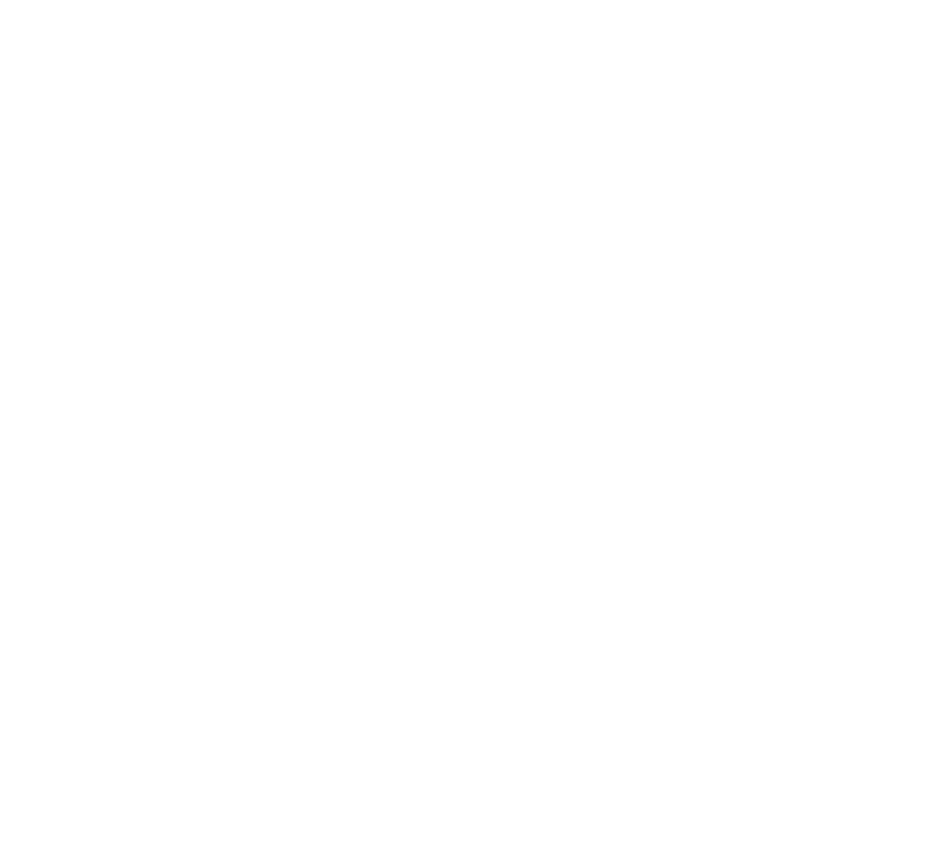
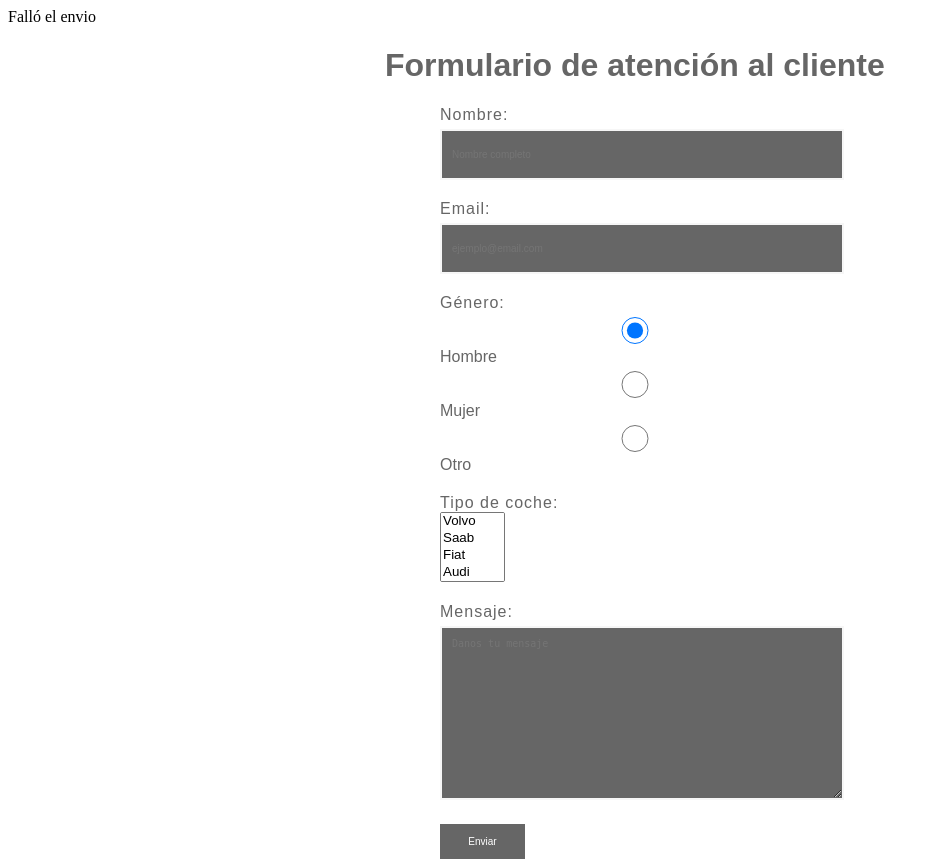
Before and after one commit to javiernaranjogit/DisWeb, a PHP site: page / in a window 1280 px wide. Before the commit the part shown is empty. Shown: the whole page, without its empty margins (0-939 px from the left). Before the commit the page ends 800 px from the top, so only its background shows below. Run offline with PHP 8.4, Linux system fonts and the light colour scheme; data that the repository does not hold is empty.

Commit message:
Adding form and style (but form dont work fine)

```diff
--- a/disweb_ccs_act1/index.php
+++ b/disweb_ccs_act1/index.php
@@ -7,11 +7,48 @@ and open the template in the editor.
 <html>
     <head>
         <meta charset="UTF-8">
-        <title></title>
+        <title>Formulario de contacto</title>
+        <link type="text/css" rel="stylesheet" href="style.css">
     </head>
     <body>
         <?php
-        // put your code here
+        $nombre = $POST['nombre'];
+        $email = $POST['email'];
+        $mensaje = $POST['mensaje'];
+        if ($POST['submit']) {
+                echo 'El mensaje se ha enviado';
+            } else {
+                echo 'Falló el envio';
+            }
+
         ?>
+        <header class="principal">
+            <h1>Formulario de atención al cliente</h1>
+        </header>
+        <section class="principal">
+            <form method="post" action="index.php">
+                <label for="nombre">Nombre:</label>
+                <input id="nombre" name="nombre" placeholder="Nombre completo">
+                <label for="email">Email:</label>
+                <input id="email" name="email" type="email" placeholder="ejemplo@email.com">
+                <label for="tipo_mensaje">Género:</label>
+                <input type="radio" name="gender" value="hombre" checked> Hombre<br>
+                <input type="radio" name="gender" value="mujer"> Mujer<br>
+                <input type="radio" name="gender" value="otro"> Otro
+                <label for="tipo_mensaje">Tipo de coche:</label>
+                <select name="cars" size="4" multiple>
+                    <option value="volvo">Volvo</option>
+                    <option value="saab">Saab</option>
+                    <option value="fiat">Fiat</option>
+                    <option value="audi">Audi</option>
+                    <option value="audi">Renault</option>
+                    <option value="audi">Mercedes</option>
+                    <option value="audi">Toyota</option>
+                </select>
+                <label for="mensaje">Mensaje:</label>
+                <textarea id="mensaje" name="mensaje" placeholder="Danos tu mensaje"></textarea>
+                <input id="submit" name="submit" type="submit" value="Enviar">
+            </form>
+        </section>
     </body>
 </html>
--- /dev/null
+++ b/disweb_ccs_act1/style.css
@@ -0,0 +1,51 @@
+/*
+To change this license header, choose License Headers in Project Properties.
+To change this template file, choose Tools | Templates
+and open the template in the editor.
+*/
+/*
+    Created on : 02-dic-2019, 21:46:02
+    Author     : javier
+*/
+
+label {
+    display:block;
+    margin-top:20px;
+    letter-spacing:1px;
+}
+
+.principal {
+    display:block;
+    margin:0 auto;
+    width:510px;
+    color: #666666;
+    font-family:Arial;
+}
+
+form {
+    margin:0 auto;
+    width:400px;
+}
+
+input, textarea {
+    width:380px;
+    height:27px;
+    background:#666666;
+    border:2px solid #f6f6f6;
+    padding:10px;
+    margin-top:5px;
+    font-size:10px;
+    color:#ffffff;
+}
+
+textarea {
+    height:150px;
+}
+
+#submit {
+    width:85px;
+    height:35px;
+    border:none;
+    margin-top:20px;
+    cursor:pointer;
+}
```
